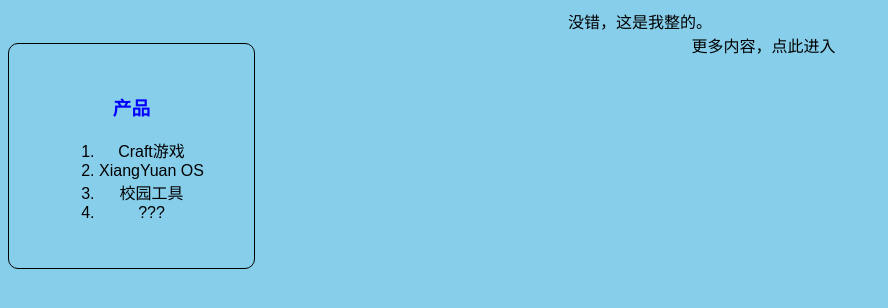
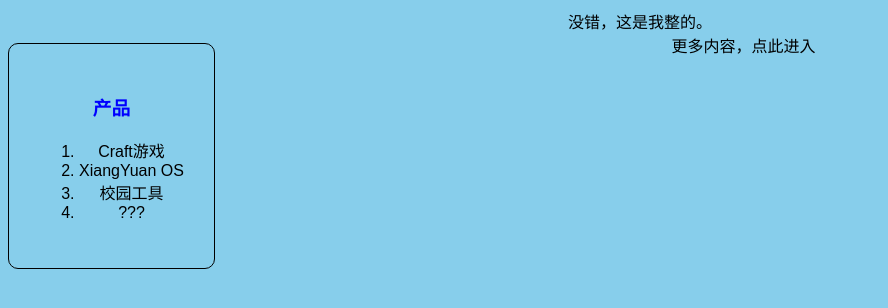
Before and after one commit to XYGyoung/XYGyoung.github.io, a plain HTML site: page index.html in a window 1280 px wide. Shown: the part 70-378 px from the top of the page, without its empty margins (0-888 px from the left). Drawn offline with Linux system fonts and the light colour scheme.

Commit message:
Update style.css

```diff
--- a/style.css
+++ b/style.css
@@ -23,5 +23,5 @@ p
         border-style: solid;
         border-width: 1px;
         border-radius: 10px;
-        padding: 30px 50px 30px 50px;
+        padding: 30px;
 }
```
